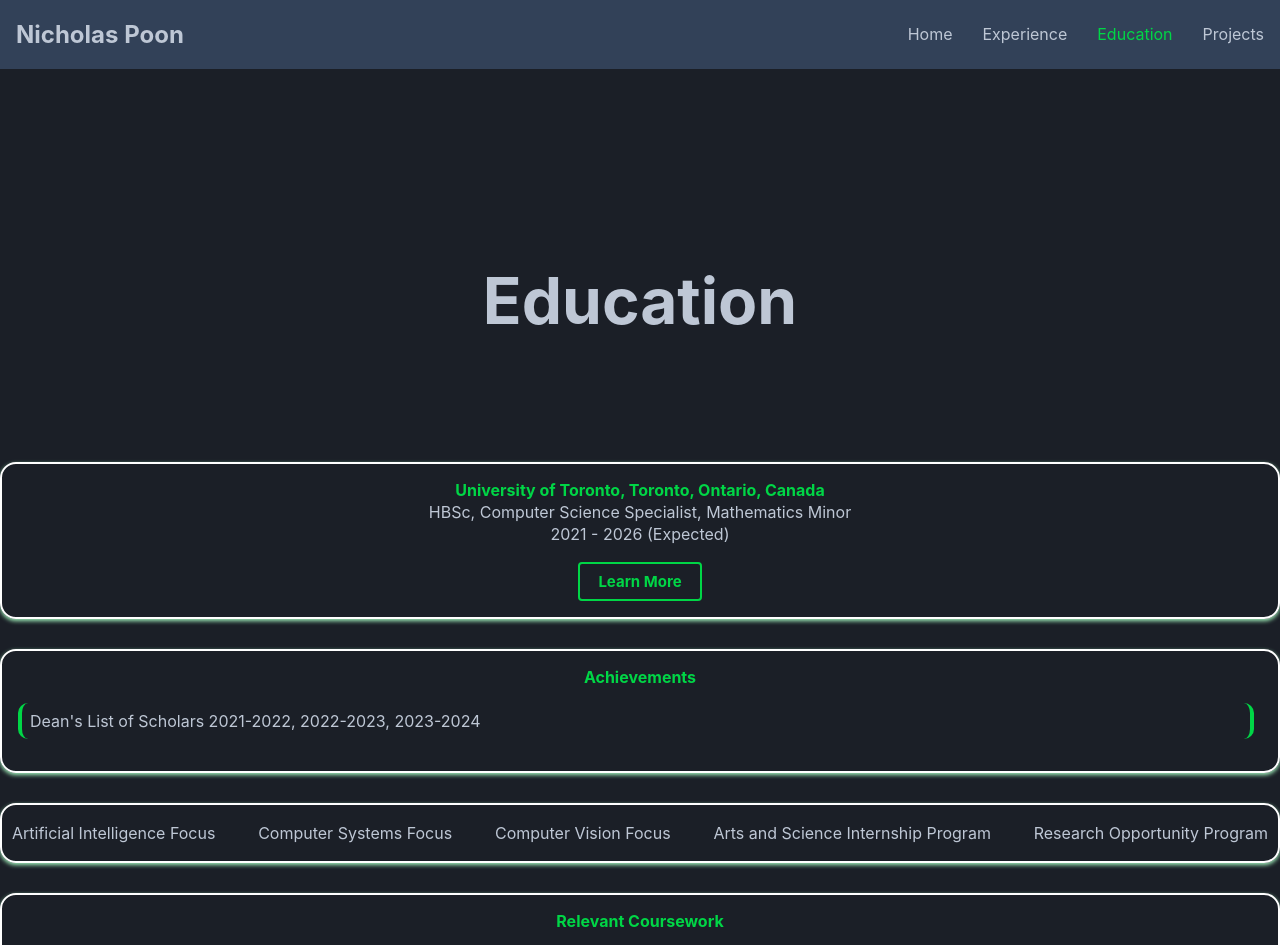
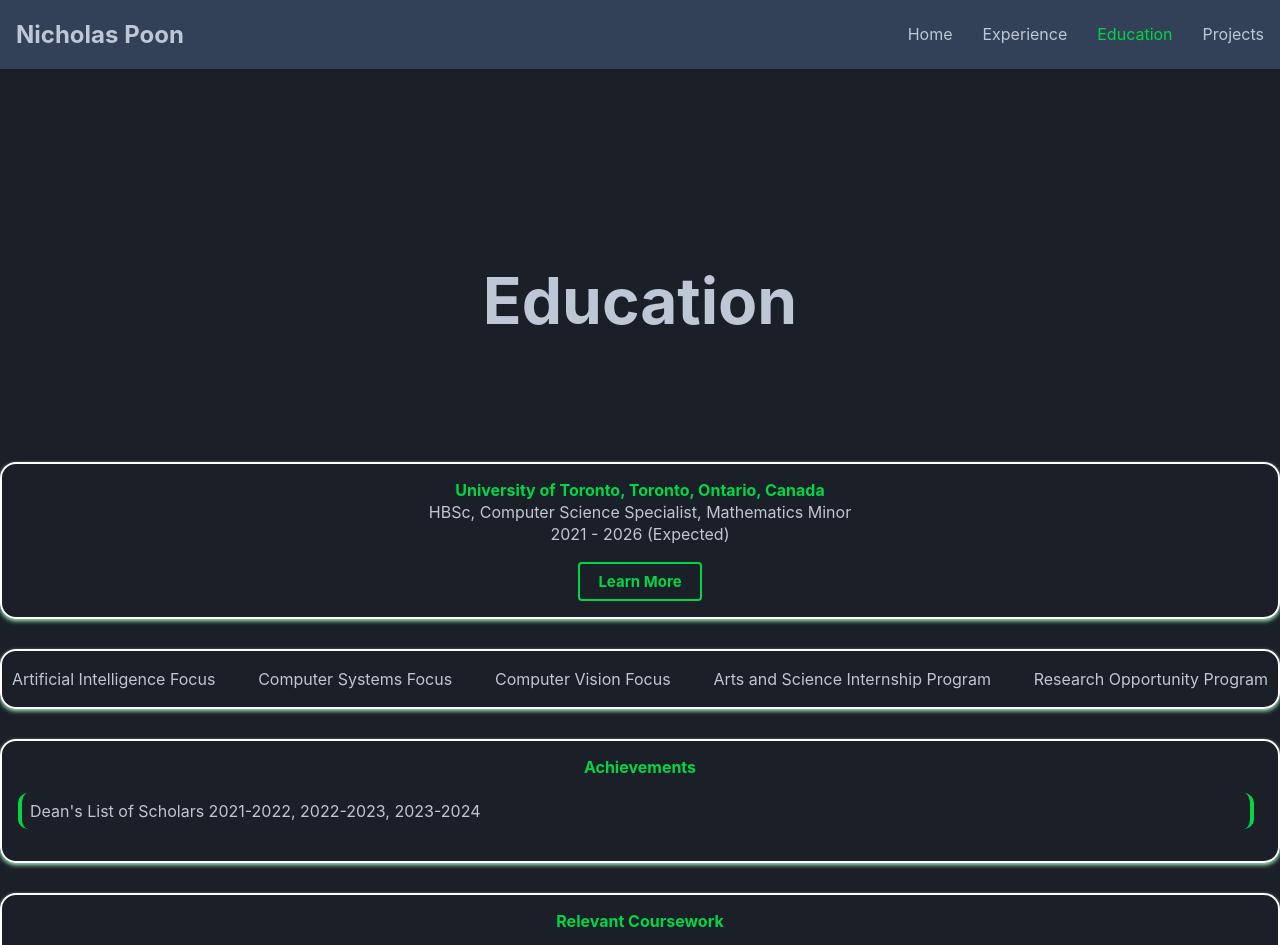
Before and after one commit to nicholaspoon03/nicholaspoon03.github.io, a React (Create React App) app: page /education in a window 1280 px wide. Shown: the top 945 px of the page. Built offline with nearby package versions, Linux system fonts and the light colour scheme.

Commit message:
Swap achievements, and focuses and programs section

```diff
--- a/src/pages/Education.js
+++ b/src/pages/Education.js
@@ -22,15 +22,6 @@
 
                 <div className="card">
                     <div className="centre-page-content column card-content">
-                        <b className="centre-page-content subheading">Achievements</b>
-                        <ul className="surround">
-                            <li>Dean's List of Scholars 2021-2022, 2022-2023, 2023-2024</li>
-                        </ul>
-                    </div>
-                </div>
-
-                <div className="card">
-                    <div className="centre-page-content column card-content">
                         <div id="uni-focuses-programs" className="centre-page-content">
                             <a href="https://artsci.calendar.utoronto.ca/program/asfoc1689b" target="_blank" rel="noreferrer">
                                 <p>Artificial Intelligence Focus</p>
@@ -48,6 +39,15 @@
                                 <p>Research Opportunity Program</p>
                             </a>
                         </div>
+                    </div>
+                </div>
+
+                <div className="card">
+                    <div className="centre-page-content column card-content">
+                        <b className="centre-page-content subheading">Achievements</b>
+                        <ul className="surround">
+                            <li>Dean's List of Scholars 2021-2022, 2022-2023, 2023-2024</li>
+                        </ul>
                     </div>
                 </div>
 
```
